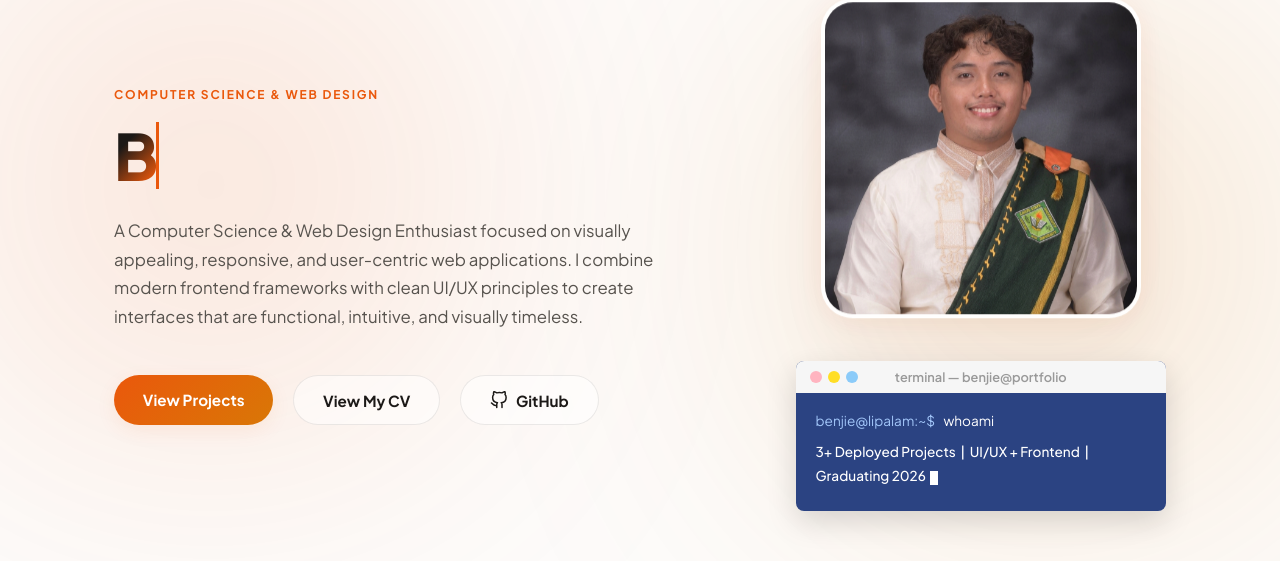
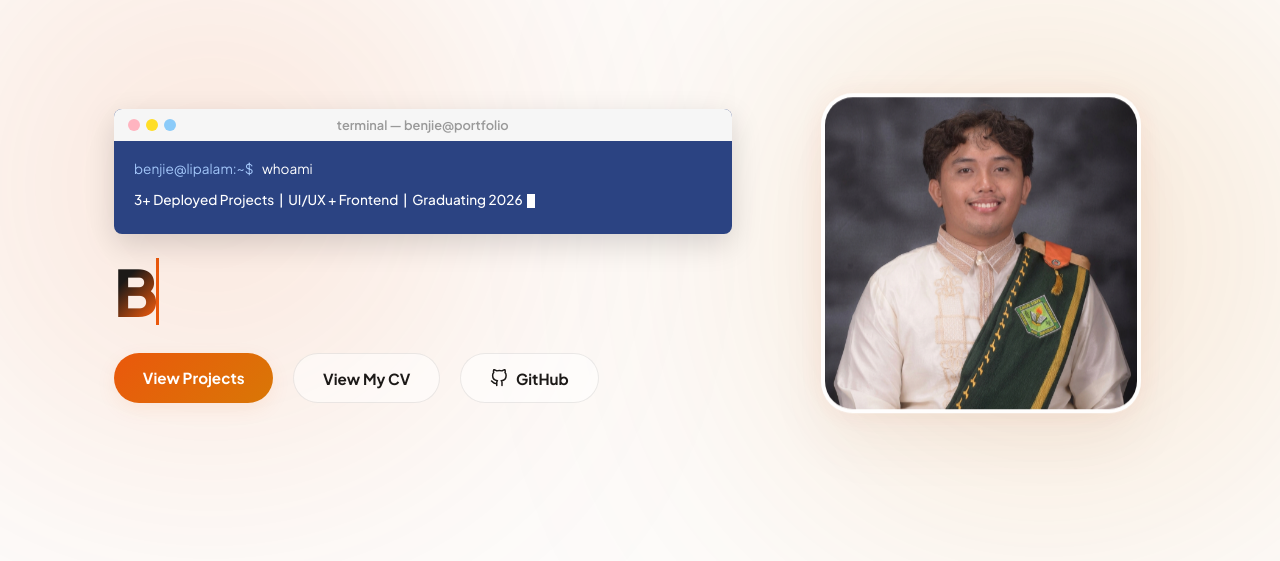
Before and after one commit to webjie28/BENJIELIPALAM, a Vue app: page / in a window 1280 px wide. Shown: the part 170-731 px from the top of the page. Built offline with nearby package versions, Linux system fonts and the light colour scheme; no server answers.

Commit message:
style: Move terminal above name, make it full width, and remove redundant badge/description

```diff
--- a/App.vue
+++ b/App.vue
@@ -137,13 +137,29 @@
         <div class="hero-content">
           <!-- Left Side: Typography -->
           <div class="hero-left">
-            <span class="hero-badge animate-in">Computer Science &amp; Web Design</span>
+            <!-- Terminal Hero Section -->
+            <div class="hero-terminal animate-in">
+              <div class="terminal-header">
+                <div class="terminal-dots">
+                  <span class="dot red"></span>
+                  <span class="dot yellow"></span>
+                  <span class="dot blue"></span>
+                </div>
+                <div class="terminal-title">terminal &mdash; benjie@portfolio</div>
+              </div>
+              <div class="terminal-body">
+                <div class="terminal-line">
+                  <span class="terminal-user">benjie@lipalam:~$</span> <span class="terminal-command">whoami</span>
+                </div>
+                <div class="terminal-line terminal-output">
+                  3+ Deployed Projects &nbsp;|&nbsp; UI/UX + Frontend &nbsp;|&nbsp; Graduating 2026<span class="terminal-cursor"></span>
+                </div>
+              </div>
+            </div>
+
             <h1 class="hero-title animate-in">
               <span class="typewriter-text">Benjie Lipalam</span>
             </h1>
-            <p class="hero-desc animate-in">
-              A Computer Science &amp; Web Design Enthusiast focused on visually appealing, responsive, and user-centric web applications. I combine modern frontend frameworks with clean UI/UX principles to create interfaces that are functional, intuitive, and visually timeless.
-            </p>
             <div class="hero-ctas animate-in">
               <a href="#creations" class="cta-btn primary-btn">View Projects</a>
               <button @click="showCV = true" class="cta-btn secondary-btn">View My CV</button>
@@ -167,25 +183,7 @@
               <div v-else class="hero-avatar-fallback">BL</div>
             </div>
 
-            <!-- Terminal Hero Section -->
-            <div class="hero-terminal">
-              <div class="terminal-header">
-                <div class="terminal-dots">
-                  <span class="dot red"></span>
-                  <span class="dot yellow"></span>
-                  <span class="dot blue"></span>
-                </div>
-                <div class="terminal-title">terminal &mdash; benjie@portfolio</div>
-              </div>
-              <div class="terminal-body">
-                <div class="terminal-line">
-                  <span class="terminal-user">benjie@lipalam:~$</span> <span class="terminal-command">whoami</span>
-                </div>
-                <div class="terminal-line terminal-output">
-                  3+ Deployed Projects &nbsp;|&nbsp; UI/UX + Frontend &nbsp;|&nbsp; Graduating 2026<span class="terminal-cursor"></span>
-                </div>
-              </div>
-            </div>
+
           </div>
         </div>
       </section>
@@ -1512,7 +1510,8 @@ body {
   background: #2b4382;
   border-radius: 8px;
   width: 100%;
-  max-width: 520px;
+  max-width: 100%;
+  margin-bottom: 1.5rem;
   box-shadow: 0 10px 30px rgba(0, 0, 0, 0.15);
   font-family: 'Consolas', 'Monaco', 'Courier New', monospace;
   font-size: 0.85rem;
```
Lines whose indentation alone changed are shown as unchanged.
